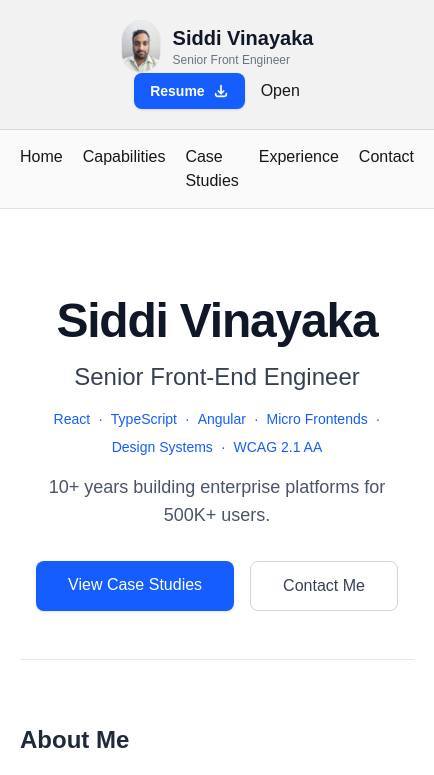
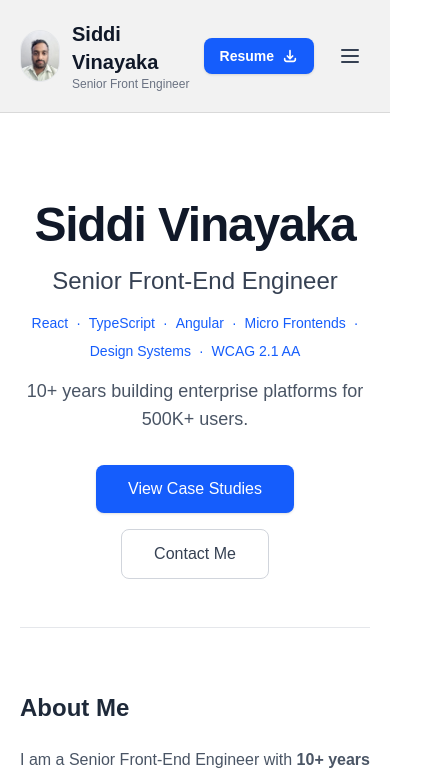
Before and after one commit to svinayaka/siddi-vinayaka.dev, a Next.js app: page /en in a window 390 px wide. Shown: the top 775 px of the page, 434 px wide, since content can reach past the window. Built offline with nearby package versions, Linux system fonts and the light colour scheme.

Commit message:
feat: implement internationalization and refactor mobile menu with localized content injection

```diff
--- a/app/[lang]/globals.css
+++ b/app/[lang]/globals.css
@@ -48,9 +48,6 @@ header {
   grid-area: header;
   background-color: rgba(0, 0, 0, 0.05);
   border-bottom: 1px solid rgba(0, 0, 0, 0.1);
-  display: flex;
-  flex-direction: column;
-  justify-content: center;
   padding: 20px;
 }
 
--- a/app/[lang]/layout.tsx
+++ b/app/[lang]/layout.tsx
@@ -17,14 +17,22 @@ export const metadata: Metadata = {
   description: "10+ years of experience in React, Angular, Micro Frontends, and Design Systems.",
 };
 
-export default function RootLayout({
+export async function generateStaticParams() {
+  return [{ lang: "en" }];
+}
+
+export default async function RootLayout({
   children,
+  params,
 }: Readonly<{
   children: React.ReactNode;
+  params: Promise<{ lang: string }>;
 }>) {
+  const { lang } = await params;
+
   return (
     <html
-      lang="en"
+      lang={lang}
       className={`${geistSans.variable} ${geistMono.variable} h-full antialiased`}
     >
       <body className="min-h-full flex flex-col">{children}</body>
--- a/app/[lang]/page.tsx
+++ b/app/[lang]/page.tsx
@@ -1,13 +1,26 @@
-import Link from "next/link";
+import { notFound } from "next/navigation";
 import Header from "@/components/Header";
 import Footer from "@/components/Footer";
 import MobileMenu from "@/components/MobileMenu";
+import { getDictionary, hasLocale } from "./dictionaries";
 
-export default function Home() {
+export default async function Home({
+  params,
+}: {
+  params: Promise<{ lang: string }>;
+}) {
+  const { lang } = await params;
+
+  if (!hasLocale(lang)) {
+    notFound();
+  }
+
+  const dict = await getDictionary(lang);
+
   const navItems = [
     { name: "Home", href: "#home" },
     { name: "Capabilities", href: "#capabilities" },
-    { name: "Case Studies", href: "/case-studies" },
+    { name: "Case Studies", href: `/${lang}/case-studies` },
     { name: "Experience", href: "#experience" },
     { name: "Contact", href: "#contact" }
   ];
@@ -16,28 +29,20 @@ export default function Home() {
       <Header>
         <MobileMenu navLinks={navItems}/>
       </Header>
-      <nav>
-        <ul>
-          {navItems?.map((item) => (
-            <li key={item.name}>
-              <Link href={item.href}>
-                {item.name}
-              </Link>
-            </li>
-          ))}
-        </ul>
-      </nav>
+      <div>
+
+      </div>
       <main>
         {/* === 1. HERO SECTION === */}
         <section id="profile" className="text-center space-y-4 py-12 scroll-mt-20">
           {/* 1. Name */}
           <h1 className="text-5xl md:text-6xl font-bold tracking-tight text-gray-900 dark:text-white">
-            Siddi Vinayaka
+            {dict.hero.title}
           </h1>
 
           {/* 2. Job Title */}
           <p className="text-2xl font-light text-gray-700 dark:text-gray-300">
-            Senior Front-End Engineer
+            {dict.hero.role}
           </p>
 
           {/* 3. Tech Stack Tags */}
--- a/components/Header.tsx
+++ b/components/Header.tsx
@@ -6,6 +6,7 @@ export default function Header({ children }: { children?: React.ReactNode }) {
 
   return (
     <header className="flex justify-between items-center py-4 border-b border-gray-100 dark:border-gray-800">
+      <div className="flex items-center gap-6">
         <div className="flex items-center gap-3">
           {/* Profile Picture */}
           <Image
@@ -21,7 +22,10 @@ export default function Header({ children }: { children?: React.ReactNode }) {
             <p className="text-xs font-light text-gray-500">Senior Front Engineer</p>
           </Link>
         </div>
+
+      </div>
       <div className="flex items-center gap-4">
+        <div>
           <a
             href="/resume.pdf"
             download
@@ -32,7 +36,10 @@ export default function Header({ children }: { children?: React.ReactNode }) {
               <path strokeLinecap="round" strokeLinejoin="round" d="M4 16v1a3 3 0 003 3h10a3 3 0 003-3v-1m-4-4l-4 4m0 0l-4-4m4 4V4" />
             </svg>
           </a>
+        </div>
+        <div>
           {children}
+        </div>
       </div>
     </header>
   );
--- a/components/MobileMenu.tsx
+++ b/components/MobileMenu.tsx
@@ -12,23 +12,41 @@ export default function MobileMenu({ navLinks }: MobileMenuProps) {
         setIsOpen(openStatus => !openStatus);
     }
     return (
-        <>
-            <button onClick={handleClick} aria-expanded={isOpen} aria-controls="menuLinks" aria-label="Toggle navigation menu">
-                {isOpen ? 'Close' : 'Open'}
+        <div className="relative">
+
+            <button
+                onClick={handleClick}
+                aria-expanded={isOpen}
+                aria-controls="menuLinks"
+                aria-label="Toggle navigation menu"
+                className="text-gray-700 hover:text-blue-600 dark:text-gray-300 dark:hover:text-blue-400 p-2 rounded-lg transition-colors cursor-pointer"
+            >
+                {isOpen ? (
+                    // Close "X" Icon
+                    <svg className="w-6 h-6" fill="none" stroke="currentColor" strokeWidth="2" viewBox="0 0 24 24">
+                        <path strokeLinecap="round" strokeLinejoin="round" d="M6 18L18 6M6 6l12 12" />
+                    </svg>
+                ) : (
+                    // Hamburger Menu Icon
+                    <svg className="w-6 h-6" fill="none" stroke="currentColor" strokeWidth="2" viewBox="0 0 24 24">
+                        <path strokeLinecap="round" strokeLinejoin="round" d="M4 6h16M4 12h16M4 18h16" />
+                    </svg>
+                )}
             </button>
             {isOpen && (
-                <div id="menuLinks">
+                <nav id="menuLinks" className="absolute right-0 top-full mt-2 w-48 bg-white dark:bg-gray-950 border border-gray-100 dark:border-gray-800 rounded-xl shadow-lg p-4 z-50 flex flex-col gap-1">
                     {navLinks.map((link) => (
                         <Link
                             key={link.name}
                             href={link.href}
-                            className="block py-2 text-gray-700 hover:text-blue-600 dark:text-gray-300 dark:hover:text-blue-400"
+                            onClick={() => setIsOpen(false)}
+                            className="block py-2 px-3 text-sm font-medium text-gray-700 hover:text-blue-600 dark:text-gray-300 dark:hover:text-blue-400 rounded-lg hover:bg-gray-50 dark:hover:bg-gray-900/50 transition-all"
                         >
                             {link.name}
                         </Link>
                     ))}
-                </div>
+                </nav>
             )}
-        </>
+        </div>
     )
 }
```
Lines whose indentation alone changed are shown as unchanged.
